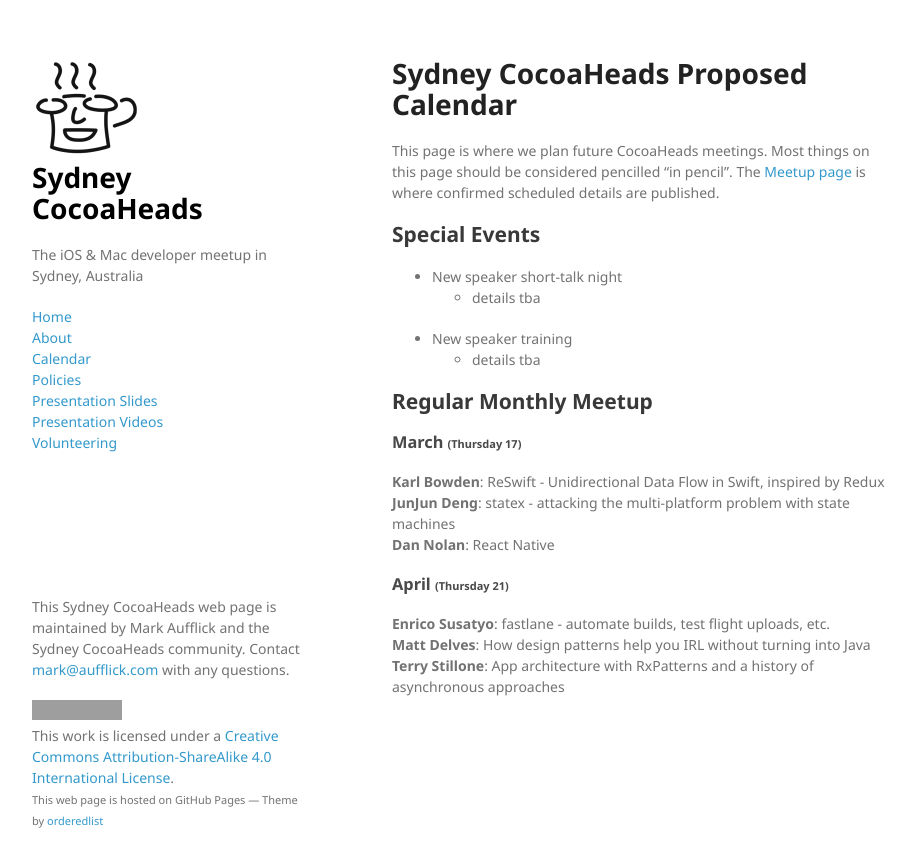
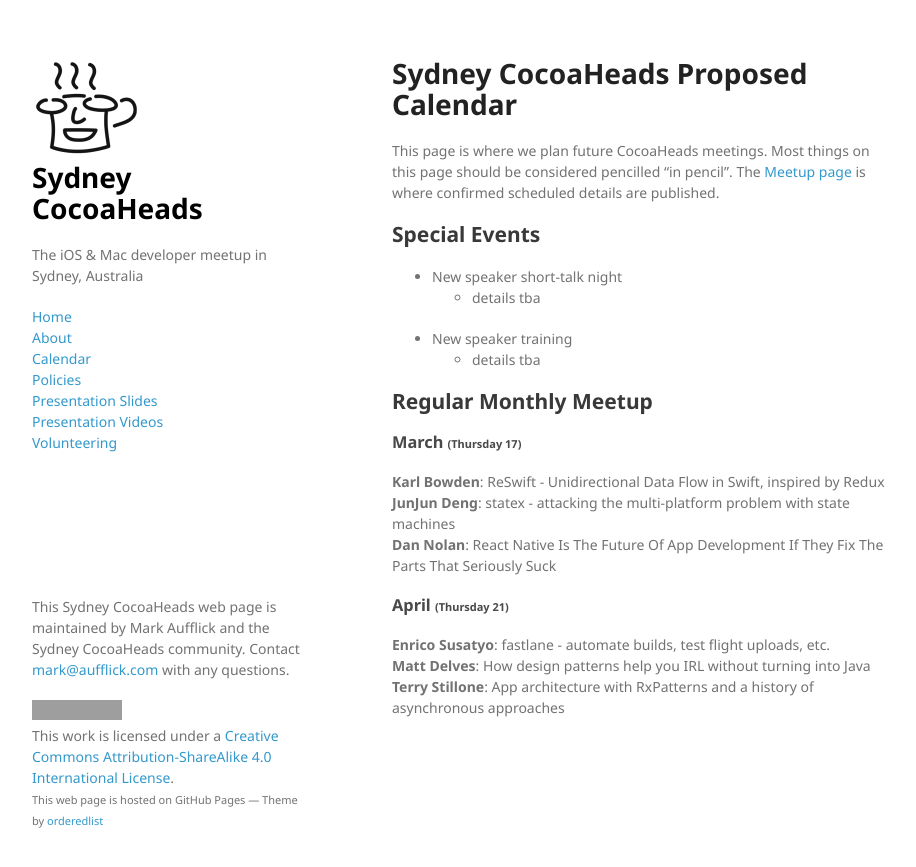
Before and after one commit to SydneyCocoaHeads/SydneyCocoaheads.github.io, a Jekyll site: the page built from calendar.md, in a window 1280 px wide. Shown: the top 867 px of the page, without its empty margins (178-1094 px from the left). Built offline with Jekyll 4.4.1, drawn with Linux system fonts in a browser that asks for light colours; grey boxes are pictures that could not be loaded.

Commit message:
Updated Dan's talk title

```diff
--- a/calendar.md
+++ b/calendar.md
@@ -15,7 +15,7 @@
      topic: statex - attacking the multi-platform problem with state machines
      length: 30
    - name: Dan Nolan
-     topic: React Native
+     topic: React Native Is The Future Of App Development If They Fix The Parts That Seriously Suck
      length:
 
  - date: 2016-04-21
```
